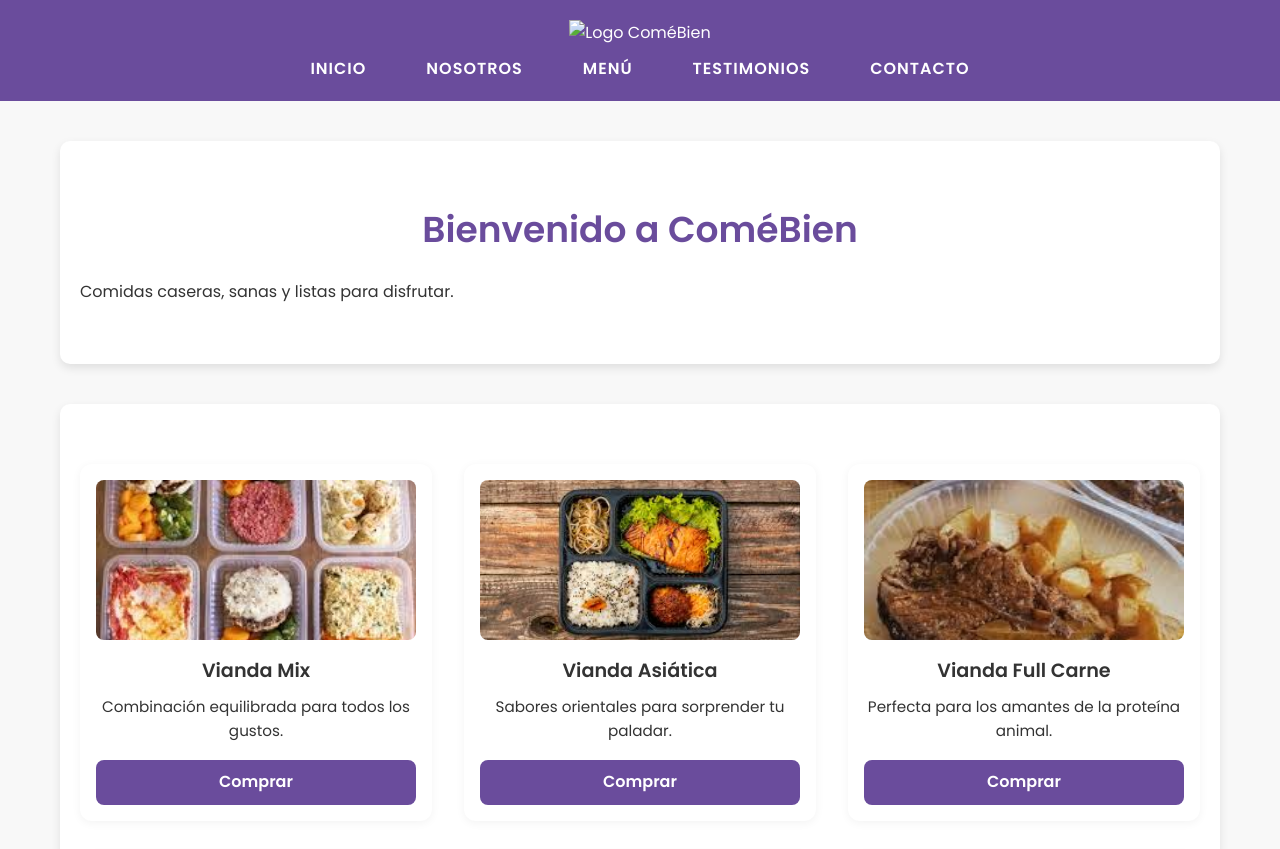
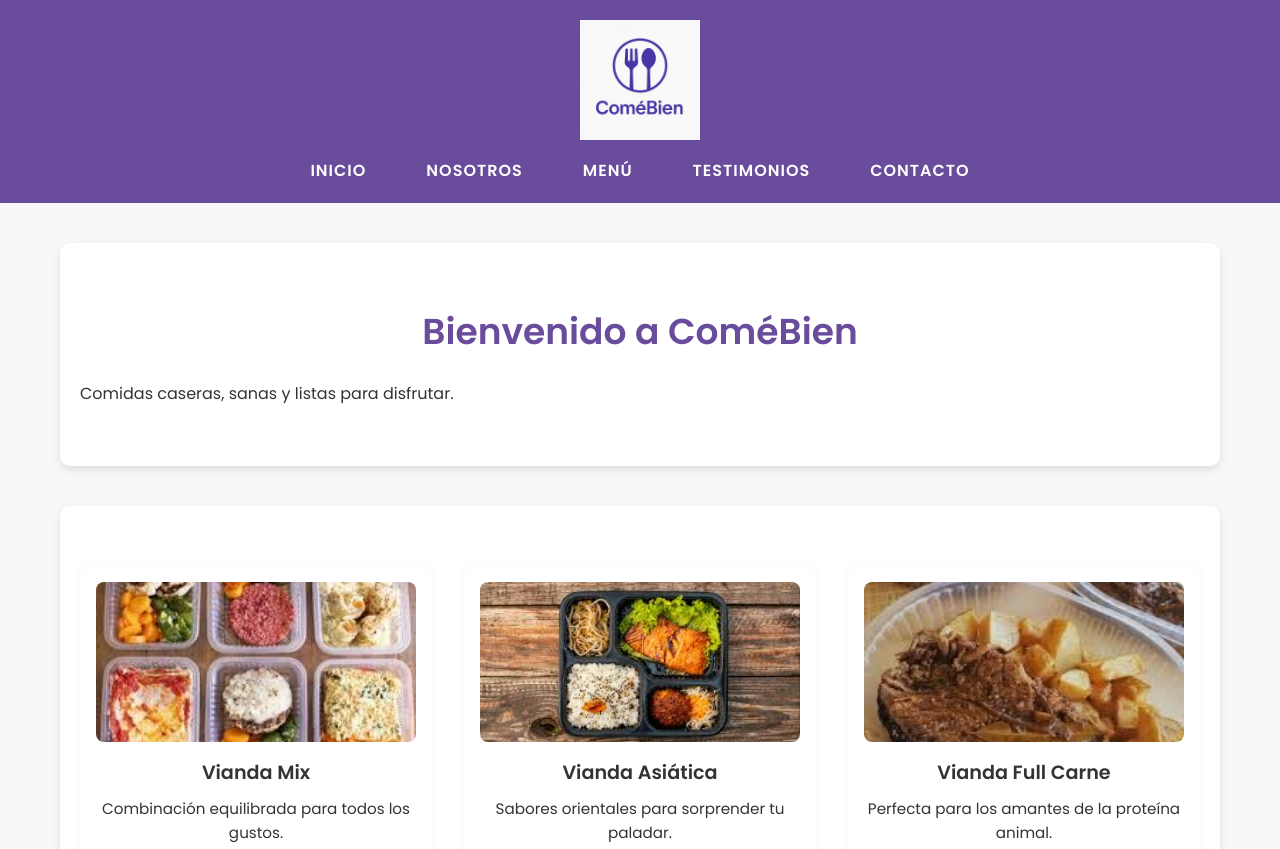
Before and after one commit to rodrigoabrescia/comebien, a plain HTML site: page index.html in a window 1280 px wide. Shown: the top 849 px of the page. Drawn offline with Linux system fonts and the light colour scheme.

Commit message:
Update index.html
arreglo logo

```diff
--- a/index.html
+++ b/index.html
@@ -15,7 +15,7 @@
 
     <!-- Header -->
     <header class="grid-item header">
-      <img src="img/logo-comebien.png" alt="Logo ComéBien" class="logo">
+      <img src="img/logo-comebien.webp" alt="Logo ComéBien" class="logo">
 
       <!-- Botón hamburguesa -->
       <button class="menu-toggle" aria-label="Abrir menú">
```
